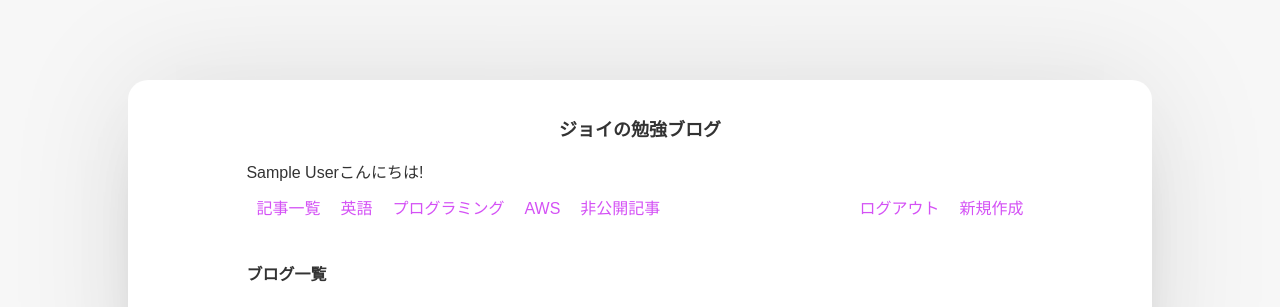
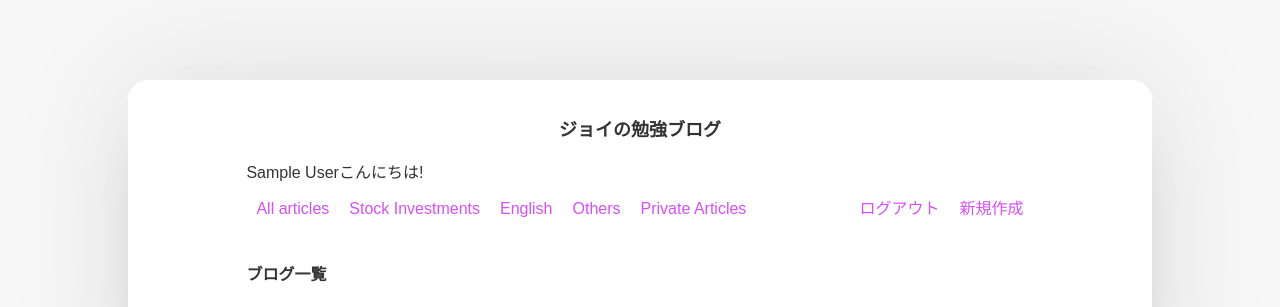
Before and after one commit to joey906/myblog, a PHP site: page /viewAll.php in a window 1280 px wide. Shown: the part 159-466 px from the top of the page. Run offline with PHP 8.4, Linux system fonts and the light colour scheme; the visitor is signed in with stand-in values (Sample User, id 1); data that the repository does not hold is empty; some libraries are stand-ins or nearby versions.

Commit message:
InEnglish

```diff
--- a/blog.php
+++ b/blog.php
@@ -8,26 +8,26 @@ Class Blog extends Dbc
     //カテゴリ名表示
     public function setCategoryName($category){
         if ($category == '1'){
-            return '英語';
+            return 'Stock Investments';
         } elseif ($category == '2'){
-            return 'プログラミング';
+            return 'English';
         } elseif ($category == '3'){
-            return 'AWS';
+            return 'Others';
         } else {
-            return '非公開記事';
+            return 'Private Articles';
         }
     }
 
     public function setEnglishCategory($category) {
         if ($category == '1'){
+            return 'Stock Investments';
+        } elseif ($category == '2'){
             return 'English';
-        } elseif ($category == '2'){
-            return 'programing';
         } elseif ($category == '3'){
-            return 'AWS';
+            return 'Others';
         }
         else {
-            return '非公開記事';
+            return 'Private Articles';
         }
     }
 
--- a/newForm.php
+++ b/newForm.php
@@ -20,9 +20,9 @@ Blog::authValidate();
         <br>
         <p>カテゴリ：</p>
         <select name="category">
-            <option value="1">英語</option>
-            <option value="2">プログラミング</option>
-            <option value="3">AWS</option>
+            <option value="1">Stock Investments</option>
+            <option value="2">English</option>
+            <option value="3">Others</option>
         </select>
         <br>
         <input type="radio" name="publish_status" value="1" checked>公開
--- a/update_form.php
+++ b/update_form.php
@@ -30,9 +30,9 @@ $publish_status = (int)$result['published_status'];
         <br>
         <p>カテゴリ：</p>
         <select name="category">
-            <option value="1" <?php if ($category == 1) echo "selected"?>>英語</option>
-            <option value="2" <?php if ($category == 2) echo "selected"?>>プログラミング</option>
-            <option value="3" <?php if ($category == 3) echo "selected"?>>AWS</option>
+            <option value="1" <?php if ($category == 1) echo "selected"?>>Stock Investments</option>
+            <option value="2" <?php if ($category == 2) echo "selected"?>>English</option>
+            <option value="3" <?php if ($category == 3) echo "selected"?>>Others</option>
         </select>
         <br>
         <input type="radio" name="publish_status" value="1" <?php if ($publish_status == 1) echo "checked"?>>公開
--- a/viewAll.php
+++ b/viewAll.php
@@ -38,11 +38,11 @@ if (!empty($_SESSION)) {
 
             <div class="headWrap">
                 <ul id="fuu" class="left section">
-                    <li><a class="link" href="./viewAll.php">記事一覧</a></li>
-                    <li><a class="link" href="./viewCategory.php?num=1">英語</a></li>
-                    <li><a class="link" href="./viewCategory.php?num=2">プログラミング</a></li>
-                    <li><a class="link" href="./viewCategory.php?num=3">AWS</a></li>
-                    <li><a class="link" href="./viewCategory.php?num=0"><?php if (!empty($_SESSION)) echo "非公開記事";?></a></li>
+                    <li><a class="link" href="./viewAll.php">All articles</a></li>
+                    <li><a class="link" href="./viewCategory.php?num=1">Stock Investments</a></li>
+                    <li><a class="link" href="./viewCategory.php?num=2">English</a></li>
+                    <li><a class="link" href="./viewCategory.php?num=3">Others</a></li>
+                    <li><a class="link" href="./viewCategory.php?num=0"><?php if (!empty($_SESSION)) echo "Private Articles";?></a></li>
                 </ul>
                 <ul class="right">
 
@@ -89,11 +89,11 @@ if (!empty($_SESSION)) {
 
             <div class="headWrap">
                 <ul id="fuu" class="left section">
-                    <li><a class="link" href="./viewAll.php">記事一覧</a></li>
-                    <li><a class="link" href="./viewCategory.php?num=1">英語</a></li>
-                    <li><a class="link" href="./viewCategory.php?num=2">プログラミング</a></li>
-                    <li><a class="link" href="./viewCategory.php?num=3">AWS</a></li>
-                    <li><a class="link" href="./viewCategory.php?num=0"><?php if (!empty($_SESSION)) echo "非公開記事";?></a></li>
+                    <li><a class="link" href="./viewAll.php">All articles</a></li>
+                    <li><a class="link" href="./viewCategory.php?num=1">Stock Investments</a></li>
+                    <li><a class="link" href="./viewCategory.php?num=2">English</a></li>
+                    <li><a class="link" href="./viewCategory.php?num=3">Others</a></li>
+                    <li><a class="link" href="./viewCategory.php?num=0"><?php if (!empty($_SESSION)) echo "Private Articles";?></a></li>
                 </ul>
                 <ul class="right">
 
```
Also changed, not shown: viewCategory.php (+10 -10 lines).
